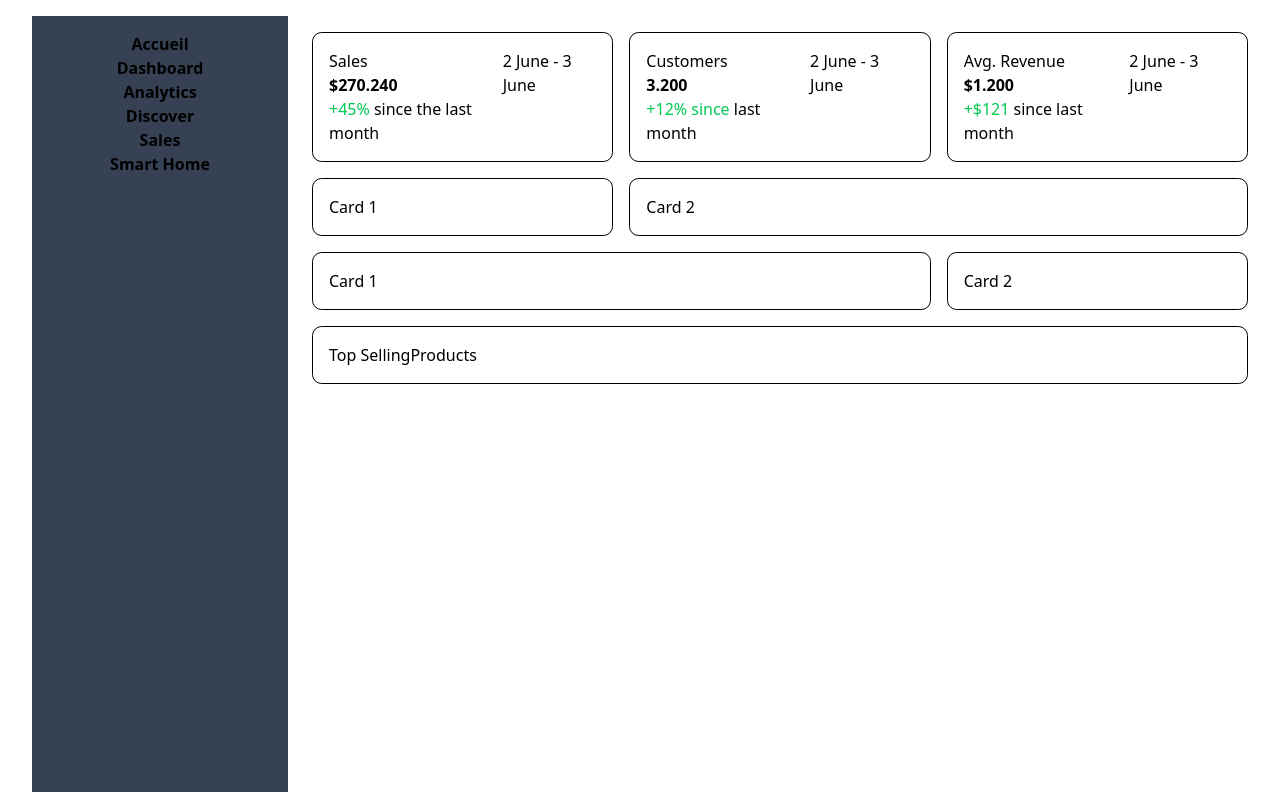
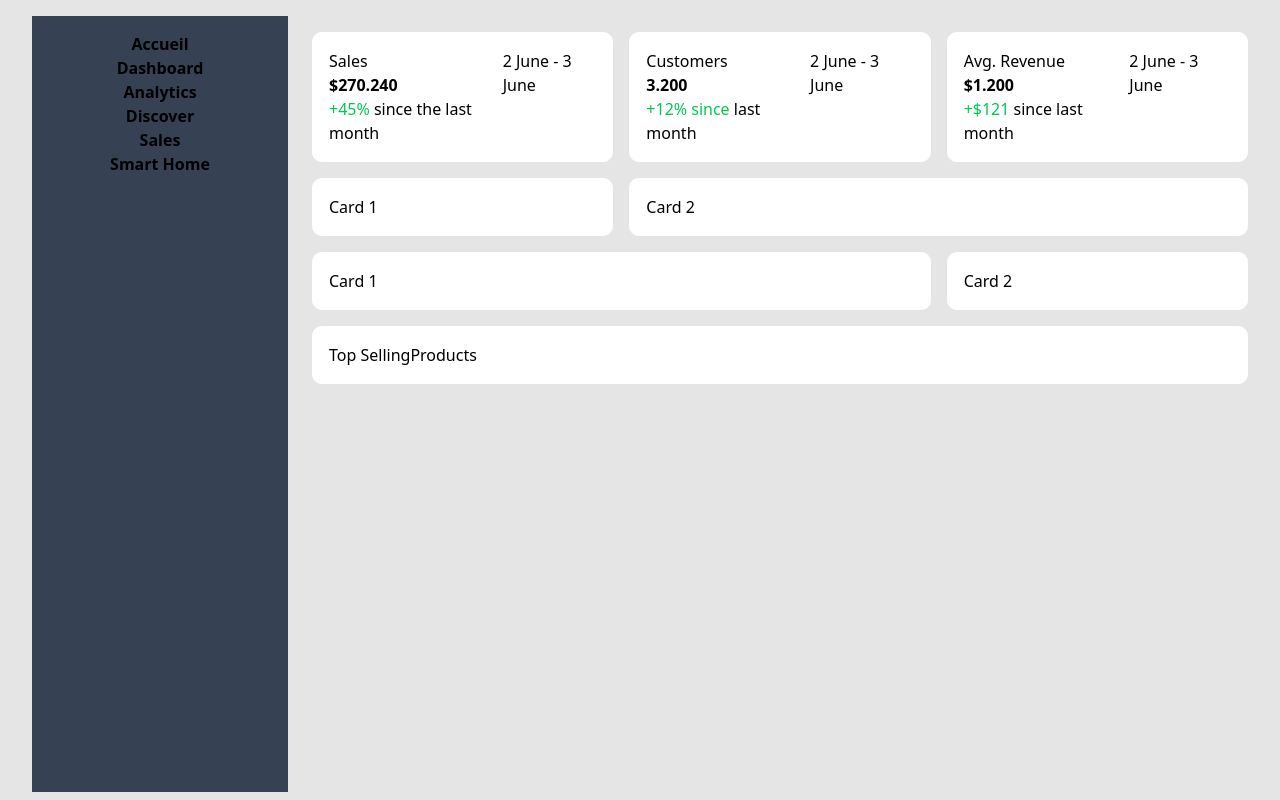
Before and after one commit to ReadyToDevNow/OnBoard, a Vue app: page /analytics in a window 1280 px wide. Built offline with nearby package versions, Linux system fonts and the light colour scheme.

Commit message:
feat(design): background color for AnalyticsPage

```diff
--- a/src/assets/main.css
+++ b/src/assets/main.css
@@ -1,9 +1,12 @@
 @import 'tailwindcss';
+/*
+#app {
+  max-width: 1280px;
+  margin: 0 auto;
+  padding: 2rem;
+  font-weight: normal;
+}
 
-#app {
-  background-color: red;
-}
-/*
 a,
 .green {
   text-decoration: none;
--- a/src/components/AnalyticsPage.vue
+++ b/src/components/AnalyticsPage.vue
@@ -52,10 +52,11 @@
 
 <style>
 .card {
-  border: 1px solid #000000;
+  border: 1px solid white;
   border-radius: 0.6rem;
   display: flex;
   justify-content: space-between;
   padding: 1rem;
+  background-color: white;
 }
 </style>
--- a/src/views/AnalyticsViews.vue
+++ b/src/views/AnalyticsViews.vue
@@ -1,5 +1,5 @@
 <template>
-  <div>
+  <div id="app">
     <SideBar />
     <AnalyticsPage />
   </div>
@@ -17,4 +17,9 @@ export default {
 }
 </script>
 
-<style></style>
+<style scoped>
+#app {
+  min-height: 100vh;
+  background-color: rgba(128, 128, 128, 0.203);
+}
+</style>
```
